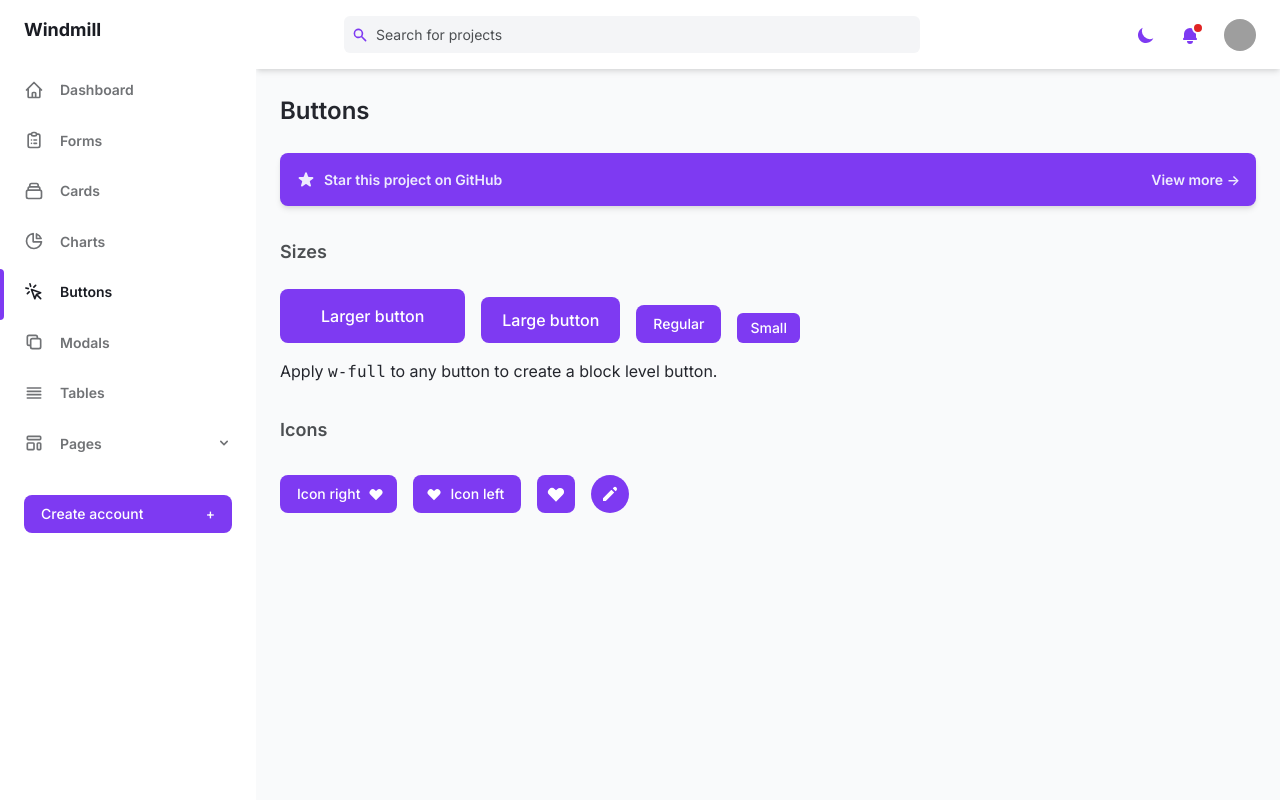
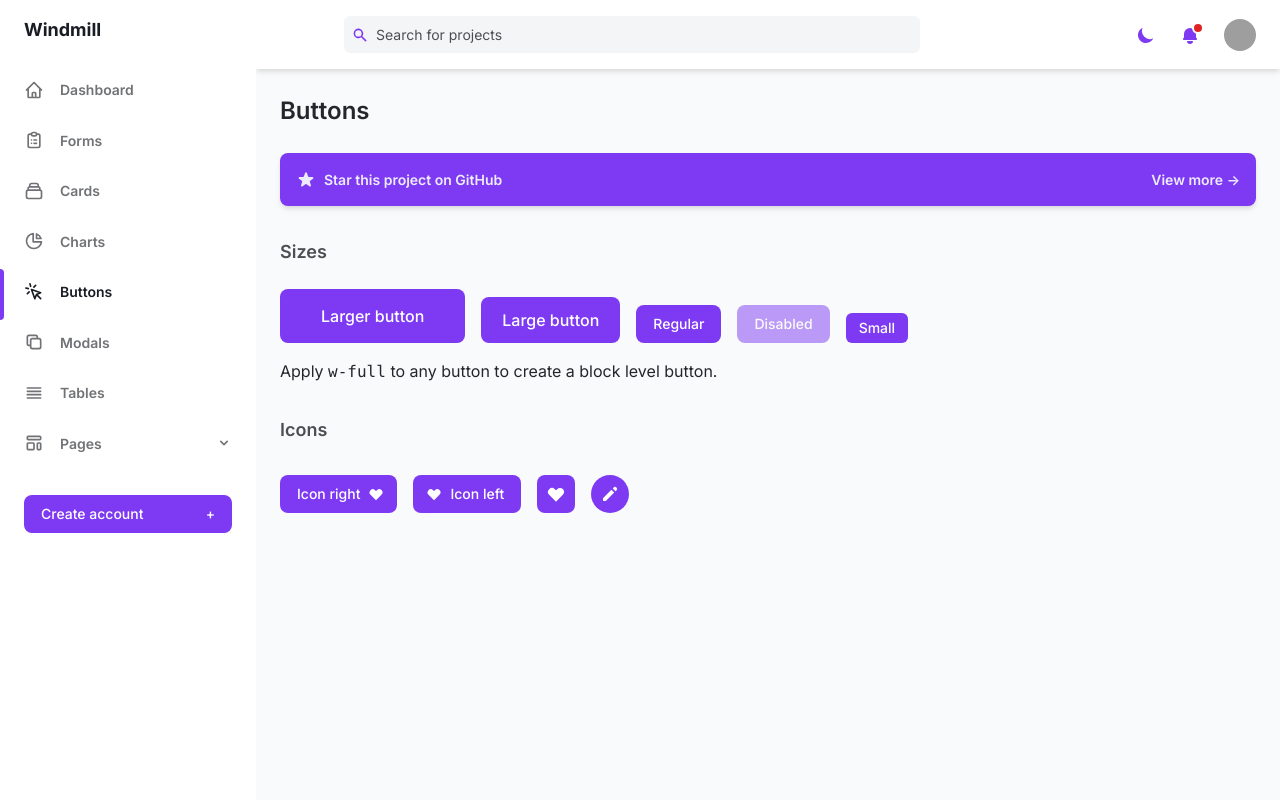
Before and after one commit to estevanmaito/windmill-dashboard, a PHP site: page /buttons.html in a window 1280 px wide. Run offline with PHP 8.4, Linux system fonts and the light colour scheme; grey boxes are pictures that could not be loaded.

Commit message:
add disabled styles to buttons

```diff
--- a/public/buttons.html
+++ b/public/buttons.html
@@ -569,7 +569,7 @@
           >
             <!-- Mobile hamburger -->
             <button
-              class="p-1 -ml-1 mr-5 rounded-md md:hidden focus:outline-none focus:shadow-outline-purple"
+              class="p-1 mr-5 -ml-1 rounded-md md:hidden focus:outline-none focus:shadow-outline-purple"
               @click="toggleSideMenu"
               aria-label="Menu"
             >
@@ -885,6 +885,21 @@
 
               <!-- Divs are used just to display the examples. Use only the button. -->
               <div>
+                <!-- For disabled buttons ADD these classes:
+                  opacity-50 cursor-not-allowed
+
+                  And REMOVE these classes:
+                  active:bg-purple-600 hover:bg-purple-700 focus:shadow-outline-purple
+                -->
+                <button
+                  class="px-4 py-2 text-sm font-medium leading-5 text-white transition-colors duration-150 bg-purple-600 border border-transparent rounded-lg opacity-50 cursor-not-allowed focus:outline-none"
+                >
+                  Disabled
+                </button>
+              </div>
+
+              <!-- Divs are used just to display the examples. Use only the button. -->
+              <div>
                 <button
                   class="px-3 py-1 text-sm font-medium leading-5 text-white transition-colors duration-150 bg-purple-600 border border-transparent rounded-md active:bg-purple-600 hover:bg-purple-700 focus:outline-none focus:shadow-outline-purple"
                 >
```
Also changed, not shown: public/assets/css/tailwind.output.css.
